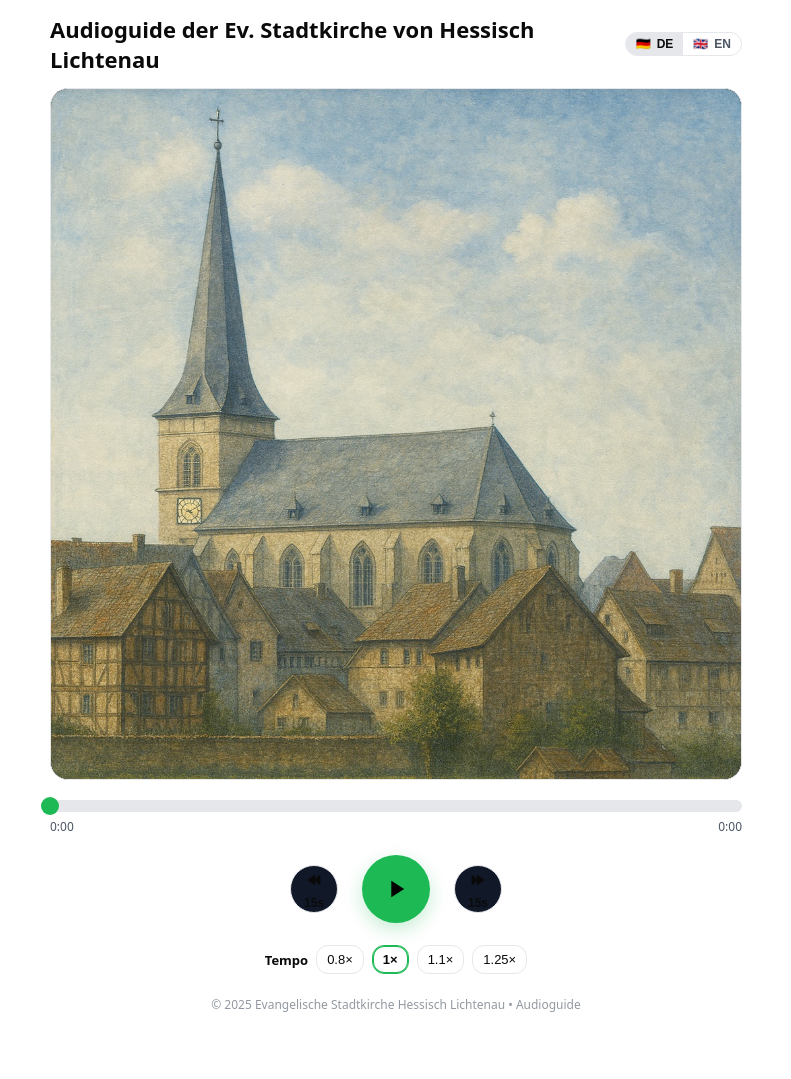
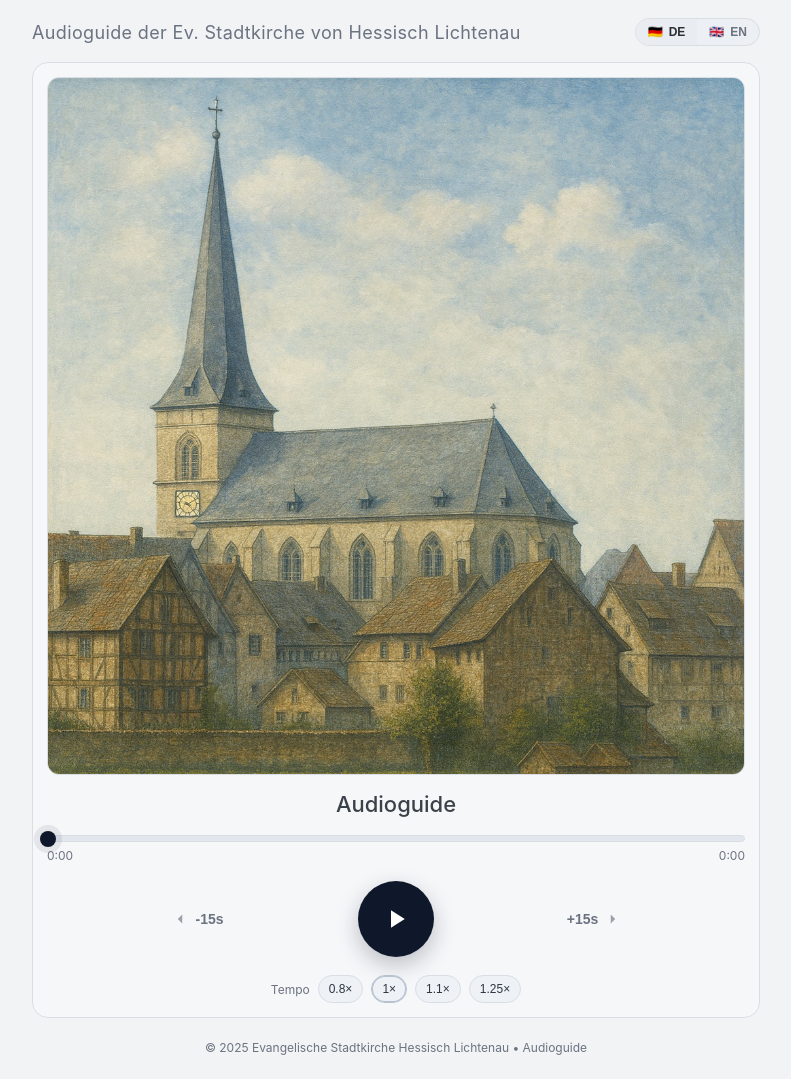
Before and after one commit to kirche-heli/audioguide, a plain HTML site: page index.html in a window 1280 px wide. Shown: the whole page, without its empty margins (244-1035 px from the left). Before the commit the page ends 1027 px from the top, so only its background shows below. Drawn offline with Linux system fonts and the light colour scheme.

Commit message:
Add files via upload

```diff
--- a/index.html
+++ b/index.html
@@ -1,124 +1,186 @@
 <!doctype html>
 <html lang="de">
 <head>
-  <meta charset="utf-8">
+  <meta charset="utf-8" />
   <title>Audioguide der Ev. Stadtkirche von Hessisch Lichtenau</title>
-  <meta name="viewport" content="width=device-width,initial-scale=1,viewport-fit=cover">
-  <meta name="theme-color" content="#0b0b0b">
+  <meta name="viewport" content="width=device-width,initial-scale=1,viewport-fit=cover" />
+  <meta name="theme-color" content="#f1f3f5" />
   <!-- Suchmaschinen ausschließen -->
-  <meta name="robots" content="noindex,nofollow,noarchive,nosnippet">
-  <meta name="googlebot" content="noindex,nofollow,noarchive,nosnippet">
+  <meta name="robots" content="noindex,nofollow,noarchive,nosnippet" />
+  <meta name="googlebot" content="noindex,nofollow,noarchive,nosnippet" />
   <style>
     :root{
-      --bg:#0b0b0b; --fg:#f6f6f6; --muted:#9aa0a6; --line:#1e293b; --accent:#1db954;
-      --pad:14px;
+      /* Audio-Cult nahes, helles Theme */
+      --bg:#f1f3f5;         /* Seitenhintergrund */
+      --card:#f6f7f9;       /* Kartenhintergrund (ganz leicht abgesetzt) */
+      --fg:#2b3035;         /* Text */
+      --muted:#6b7280;      /* dezente Texte */
+      --line:#d9dee5;       /* Linien/Border */
+      --play:#0f172a;       /* dunkles Navy für Play-Button */
+      --accent:#0f172a;     /* Akzent (Progress/Thumb) */
+      --pill:#eceff3;       /* für Sprach-Pill/Buttons */
     }
-    @media (prefers-color-scheme:light){
-      :root{ --bg:#ffffff; --fg:#0a0a0a; --muted:#4b5563; --line:#e5e7eb; --accent:#1db954; }
+    @media (prefers-color-scheme: dark){
+      /* Falls Gerät im Dark Mode – trotzdem helle AC-Optik beibehalten */
+      :root{ --bg:#f1f3f5; --card:#f6f7f9; --fg:#2b3035; --muted:#6b7280; --line:#d9dee5; --play:#0f172a; --accent:#0f172a; --pill:#eceff3; }
     }
+
     *{box-sizing:border-box}
     html,body{height:100%}
     body{
-      margin:0; font-family: ui-sans-serif,system-ui,-apple-system,Segoe UI,Roboto,Inter,"Helvetica Neue",Arial;
-      background:var(--bg); color:var(--fg); -webkit-font-smoothing:antialiased; text-rendering:optimizeLegibility;
-    }
-    .wrap{max-width:720px;margin:0 auto;padding:var(--pad);display:flex;flex-direction:column;gap:14px}
-    header{display:flex;align-items:center;justify-content:space-between;gap:8px}
-    h1{font-size: clamp(18px,4.4vw,22px); margin:0}
-
-    /* Sprache kompakt */
-    .lang{display:inline-flex;border:1px solid var(--line);border-radius:999px;overflow:hidden;flex-shrink:0}
-    .lang button{
-      padding:5px 10px;border:0;background:transparent;color:var(--muted);cursor:pointer;
-      font-weight:700;display:flex;align-items:center;gap:6px;font-size:12px;line-height:1;
-    }
-    .lang button.active{color:var(--fg);background:var(--line)}
-
-    /* Cover */
-    .cover{
-      width:100%; aspect-ratio:1/1; border-radius:18px; overflow:hidden; border:1px solid var(--line);
-      background:#111; display:block; object-fit:cover;
+      margin:0; background:var(--bg); color:var(--fg);
+      font-family: Inter, ui-sans-serif, system-ui, -apple-system, Segoe UI, Roboto, "Helvetica Neue", Arial;
+      -webkit-font-smoothing:antialiased; text-rendering:optimizeLegibility;
     }
 
-    /* Scrubber */
-    .scrub{display:flex;flex-direction:column;gap:6px;margin-top:6px}
-    .progress{width:100%;height:12px;border-radius:999px;background:var(--line);position:relative;touch-action:none;cursor:pointer}
-    .bar{position:absolute;left:0;top:0;height:100%;width:0%;background:var(--accent);border-radius:999px}
-    .thumb{position:absolute;top:50%;transform:translate(-50%,-50%);width:18px;height:18px;border-radius:50%;background:var(--accent)}
-    .times{display:flex;justify-content:space-between;color:var(--muted);font-size:12px}
+    .wrap{max-width:760px;margin:0 auto;padding:18px 16px 24px;display:flex;flex-direction:column;gap:16px}
+    header{display:flex;align-items:center;justify-content:space-between;gap:10px}
+    h1{
+      margin:0;
+      font-size:clamp(16px,3.8vw,18px);
+      font-weight:400;              /* NICHT fett */
+      color:var(--muted);           /* dezent */
+      letter-spacing:.02em;
+    }
 
-    /* Controls im Spotify-Stil */
-    .controls{display:flex;align-items:center;justify-content:center;gap:24px;margin-top:6px}
-    .btn{border:0;background:transparent;color:var(--fg);cursor:pointer;display:grid;place-items:center}
-    .btn-skip{width:48px;height:48px;border-radius:50%;background:#111827;border:1px solid var(--line);font-weight:800}
-    .btn-skip svg{width:22px;height:22px}
-    .btn-skip span{font-size:12px;opacity:.9;margin-top:2px}
-    .btn-play{width:68px;height:68px;border-radius:50%;background:var(--accent);color:#000;box-shadow:0 6px 18px rgba(29,185,84,.25)}
-    .btn-play svg{width:28px;height:28px}
+    /* Sprachwahl – sehr zurückhaltend */
+    .lang{
+      display:inline-flex; gap:0; border:1px solid var(--line);
+      background:var(--pill); border-radius:999px; overflow:hidden; flex-shrink:0;
+    }
+    .lang button{
+      border:0; background:transparent; color:var(--muted);
+      font-weight:600; font-size:12px; padding:6px 12px; display:flex; align-items:center; gap:6px; cursor:pointer;
+    }
+    .lang button.active{ color:var(--fg); background:#e9edf2; }
 
-    /* Geschwindigkeit */
-    .speed{display:flex;align-items:center;justify-content:center;gap:8px;flex-wrap:wrap;margin-top:8px}
-    .speed .label{font-weight:800;font-size:13px;color:var(--fg)}
-    .speed button{border:1px solid var(--line);background:transparent;color:var(--fg);padding:6px 10px;border-radius:12px;cursor:pointer;font-size:13px}
-    .speed button.active{border-color:var(--accent);box-shadow:0 0 0 1px var(--accent) inset;font-weight:800}
+    /* Karte wie bei Audio-Cult */
+    .card{
+      background:var(--card);
+      border:1px solid var(--line);
+      border-radius:16px;
+      padding:14px;
+      display:flex; flex-direction:column; gap:14px;
+    }
 
-    footer{color:var(--muted);opacity:.6;text-align:center;font-size:12px;margin-top:8px;white-space:nowrap;overflow:hidden;text-overflow:ellipsis}
+    .cover{
+      width:100%; aspect-ratio:1/1; object-fit:cover;
+      border-radius:12px; border:1px solid var(--line);
+      display:block;
+      background:#e6eaef;
+    }
+
+    /* Track-Titel (unter Cover) – dezent, aber etwas größer */
+    .track-title{
+      text-align:center; margin:2px 0 4px;
+      font-size:clamp(18px,4.6vw,22px);
+      font-weight:500; color:#3a4149;
+    }
+
+    /* Fortschrittsleiste – schlank */
+    .scrub{display:flex; flex-direction:column; gap:6px}
+    .progress{
+      position:relative; width:100%; height:7px; border-radius:999px;
+      background:#e2e7ee; border:1px solid var(--line);
+      cursor:pointer; touch-action:none;
+    }
+    .bar{position:absolute; left:0; top:0; height:100%; width:0%; background:var(--accent); border-radius:999px}
+    .thumb{
+      position:absolute; top:50%; transform:translate(-50%,-50%);
+      width:16px; height:16px; border-radius:50%;
+      background:var(--accent); box-shadow:0 0 0 6px rgba(15,23,42,.08);
+    }
+    .times{display:flex; justify-content:space-between; font-size:12px; color:var(--muted)}
+
+    /* Controls – zentral, Play groß, Skip nur Text + kleine Pfeile (AC-Look) */
+    .controls{
+      display:grid; grid-template-columns:1fr auto 1fr; align-items:center; gap:10px;
+      margin-top:4px;
+    }
+    .skip{
+      display:flex; align-items:center; justify-content:center; gap:6px;
+      color:var(--muted); font-weight:600; font-size:14px; cursor:pointer; user-select:none;
+      background:transparent; border:0; padding:8px 6px;
+    }
+    .skip svg{width:18px;height:18px; fill:currentColor; opacity:.65}
+    .skip:active{opacity:.8}
+
+    .play{
+      width:76px; height:76px; border-radius:50%;
+      background:var(--play); color:#fff; border:0; cursor:pointer; display:grid; place-items:center;
+      box-shadow:0 8px 22px rgba(15,23,42,.25);
+    }
+    .play svg{width:30px;height:30px; fill:#fff}
+
+    /* Tempo unten links – dezent wie beim Vorbild */
+    .speed{
+      display:flex; align-items:center; justify-content:center; gap:8px; flex-wrap:wrap; margin-top:4px;
+    }
+    .speed .label{font-size:12px; color:var(--muted)}
+    .speed button{
+      border:1px solid var(--line); background:#eef2f6; color:#2f3640;
+      padding:6px 10px; border-radius:999px; font-size:12px; cursor:pointer;
+    }
+    .speed button.active{ border-color:#b7c2cf; box-shadow:0 0 0 1px #b7c2cf inset }
+
+    footer{
+      color:var(--muted); text-align:center; font-size:12px; margin-top:6px;
+      white-space:nowrap; overflow:hidden; text-overflow:ellipsis;
+    }
+
+    @media (max-width:360px){
+      .play{width:70px;height:70px}
+      .skip{font-size:13px}
+      .lang button{padding:6px 10px}
+    }
   </style>
 </head>
 <body>
   <div class="wrap">
     <header>
       <h1 id="i-title">Audioguide der Ev. Stadtkirche von Hessisch Lichtenau</h1>
-      <div class="lang" role="tablist" aria-label="Sprache / Language">
-        <button id="btn-de" role="tab" aria-selected="true" class="active">🇩🇪 <span>DE</span></button>
-        <button id="btn-en" role="tab" aria-selected="false">🇬🇧 <span>EN</span></button>
+      <div class="lang" aria-label="Sprache / Language">
+        <button id="btn-de" class="active">🇩🇪 <span>DE</span></button>
+        <button id="btn-en">🇬🇧 <span>EN</span></button>
       </div>
     </header>
 
-    <img src="cover.jpeg" alt="Cover: Audioguide der Ev. Stadtkirche von Hessisch Lichtenau" class="cover" />
+    <section class="card">
+      <img src="cover.jpeg" alt="Cover" class="cover" />
 
-    <!-- Scrubber über den Buttons -->
+      <div class="track-title" id="trackTitle">Audioguide</div>
+
+      <!-- schlanke Progress-Leiste -->
       <div class="scrub" aria-label="Wiedergabefortschritt">
         <div class="progress" id="progress">
           <div class="bar" id="bar"></div>
           <div class="thumb" id="thumb" style="left:0%"></div>
         </div>
-      <div class="times">
-        <span id="cur">0:00</span>
-        <span id="dur">0:00</span>
-      </div>
+        <div class="times"><span id="cur">0:00</span><span id="dur">0:00</span></div>
       </div>
 
-    <!-- Controls: LINKS = 15s zurück, RECHTS = 15s vor -->
-    <div class="controls" aria-label="Player controls">
-      <!-- LINKS: 15 Sekunden zurück (⏪) -->
-      <button id="back15" class="btn btn-skip" aria-label="15 Sekunden zurück" title="15s zurück">
-        <svg viewBox="0 0 24 24" fill="currentColor" aria-hidden="true">
-          <!-- doppelt nach links -->
-          <polygon points="11,12 19,6 19,18" />
-          <polygon points="5,12 13,6 13,18" />
-        </svg>
-        <span>15s</span>
+      <!-- Controls im Audio-Cult-Stil -->
+      <div class="controls">
+        <!-- Links: 15s zurück (Textbutton + kleiner Pfeil) -->
+        <button id="back15" class="skip" aria-label="15 Sekunden zurück">
+          <svg viewBox="0 0 24 24"><path d="M15 6l-6 6 6 6"/></svg>
+          <span>-15s</span>
         </button>
 
-      <!-- MITTE: Play / Pause -->
-      <button id="btn-play" class="btn btn-play" aria-label="Abspielen">
-        <svg id="icon-play" viewBox="0 0 24 24" fill="currentColor"><path d="M8 5v14l11-7-11-7z"/></svg>
-        <svg id="icon-pause" viewBox="0 0 24 24" fill="currentColor" style="display:none"><path d="M6 5h4v14H6zM14 5h4v14h-4z"/></svg>
+        <!-- Play / Pause (zentral, dunkel) -->
+        <button id="btn-play" class="play" aria-label="Abspielen">
+          <svg id="icon-play" viewBox="0 0 24 24"><path d="M8 5v14l11-7-11-7z"/></svg>
+          <svg id="icon-pause" viewBox="0 0 24 24" style="display:none"><path d="M6 5h4v14H6zM14 5h4v14h-4z"/></svg>
         </button>
 
-      <!-- RECHTS: 15 Sekunden vor (⏩) -->
-      <button id="fwd15" class="btn btn-skip" aria-label="15 Sekunden vor" title="15s vor">
-        <svg viewBox="0 0 24 24" fill="currentColor" aria-hidden="true">
-          <!-- doppelt nach rechts -->
-          <polygon points="13,12 5,6 5,18" />
-          <polygon points="19,12 11,6 11,18" />
-        </svg>
-        <span>15s</span>
+        <!-- Rechts: 15s vor -->
+        <button id="fwd15" class="skip" aria-label="15 Sekunden vor">
+          <span>+15s</span>
+          <svg viewBox="0 0 24 24"><path d="M9 6l6 6-6 6"/></svg>
         </button>
       </div>
 
-    <!-- Geschwindigkeit -->
+      <!-- Tempo -->
       <div class="speed" aria-label="Wiedergabegeschwindigkeit">
         <span class="label" id="i-speed">Tempo</span>
         <button data-rate="0.8">0.8×</button>
@@ -126,6 +188,7 @@
         <button data-rate="1.1">1.1×</button>
         <button data-rate="1.25">1.25×</button>
       </div>
+    </section>
 
     <footer>© <span id="year"></span> Evangelische Stadtkirche Hessisch Lichtenau • Audioguide</footer>
   </div>
@@ -134,6 +197,7 @@
 
   <script>
     (()=> {
+      // Lokale Dateien
       const files = {
         de: "Audioguide Stadtkirche (deutsch).mp3",
         en: "Audioguide Stadtkirche (englisch).mp3"
@@ -148,28 +212,27 @@
       const btnDe   = document.getElementById("btn-de");
       const btnEn   = document.getElementById("btn-en");
 
-      const iTitle  = document.getElementById("i-title");
-      const iSpeed  = document.getElementById("i-speed");
-
       const back15  = document.getElementById("back15");
       const fwd15   = document.getElementById("fwd15");
-      const rateBtns= Array.from(document.querySelectorAll("[data-rate]"));
 
       const progress= document.getElementById("progress");
       const bar     = document.getElementById("bar");
       const thumb   = document.getElementById("thumb");
       const cur     = document.getElementById("cur");
       const dur     = document.getElementById("dur");
+
+      const rateBtns= Array.from(document.querySelectorAll("[data-rate]"));
+      const trackTitle = document.getElementById("trackTitle");
+
       document.getElementById("year").textContent = new Date().getFullYear();
 
-      // Utils
+      // Helper
       const fmt = s => (isNaN(s)||!isFinite(s)) ? "0:00" : `${Math.floor(s/60)}:${Math.floor(s%60).toString().padStart(2,"0")}`;
-      const getLang = ()=> localStorage.getItem("hl-lang") || "de";
-      let lang = getLang();
+      let lang = localStorage.getItem("hl-lang") || "de";
 
       function updatePlayIcon(paused){
-        if(paused){ iconPlay.style.display="block"; iconPause.style.display="none"; }
-        else      { iconPlay.style.display="none";  iconPause.style.display="block"; }
+        iconPlay.style.display = paused ? "block" : "none";
+        iconPause.style.display = paused ? "none" : "block";
       }
       function updateProgressUI(){
         if(!audio.duration) return;
@@ -181,6 +244,7 @@
       }
       function setSource(){
         audio.src = (lang==="de") ? files.de : files.en;
+        trackTitle.textContent = (lang==="de") ? "Audioguide" : "Audio Guide";
         bar.style.width="0%"; thumb.style.left="0%"; cur.textContent="0:00"; dur.textContent="0:00";
         audio.load();
       }
@@ -195,31 +259,29 @@
 
       // Init
       setSource();
+
+      // Sprache
       btnDe.addEventListener("click", ()=> setLanguage("de"));
       btnEn.addEventListener("click", ()=> setLanguage("en"));
 
-      // Play/Pause
-      btnPlay.addEventListener("click", async ()=>{
-        if(audio.paused){ await startPlayback(); } else { audio.pause(); updatePlayIcon(true); }
-      });
-
-      // Skip: 15s zurück / vor
+      // Controls
+      btnPlay.addEventListener("click", ()=> audio.paused ? startPlayback() : (audio.pause(), updatePlayIcon(true)));
       back15.addEventListener("click", ()=>{ audio.currentTime = Math.max(0, audio.currentTime - 15); updateProgressUI(); });
-      fwd15.addEventListener("click", ()=>{ audio.currentTime = Math.min(audio.duration||audio.currentTime+15, audio.currentTime + 15); updateProgressUI(); });
+      fwd15 .addEventListener("click", ()=>{ audio.currentTime = Math.min(audio.duration||audio.currentTime+15, audio.currentTime + 15); updateProgressUI(); });
 
       // Audio Events
       audio.addEventListener("loadedmetadata", updateProgressUI);
       audio.addEventListener("timeupdate", updateProgressUI);
       audio.addEventListener("ended", ()=> updatePlayIcon(true));
 
-      // Scrub / Seek (Tippen & Ziehen)
+      // Scrub / Seek (Tap & Drag)
       let seeking=false;
       function pctFromEvent(e){
         const r = progress.getBoundingClientRect();
-        const clientX = e.touches ? e.touches[0].clientX : e.clientX;
-        return Math.min(Math.max(0,(clientX - r.left)/r.width),1);
+        const x = (e.touches ? e.touches[0].clientX : e.clientX) - r.left;
+        return Math.min(Math.max(0, x / r.width), 1);
       }
-      function seekTo(p){ if(!audio.duration) return; audio.currentTime = p*audio.duration; updateProgressUI(); }
+      function seekTo(p){ if(!audio.duration) return; audio.currentTime = p * audio.duration; updateProgressUI(); }
       progress.addEventListener("mousedown", e=>{ seeking=true; seekTo(pctFromEvent(e)); });
       progress.addEventListener("touchstart", e=>{ seeking=true; seekTo(pctFromEvent(e)); }, {passive:true});
       window.addEventListener("mousemove", e=>{ if(seeking) seekTo(pctFromEvent(e)); });
@@ -227,7 +289,7 @@
       window.addEventListener("mouseup", ()=> seeking=false);
       window.addEventListener("touchend", ()=> seeking=false);
 
-      // Geschwindigkeit
+      // Geschwindigkeit (min 0.8x)
       rateBtns.forEach(b=>{
         b.addEventListener("click", ()=>{
           rateBtns.forEach(x=>x.classList.remove("active"));
```
Lines whose indentation alone changed are shown as unchanged.
